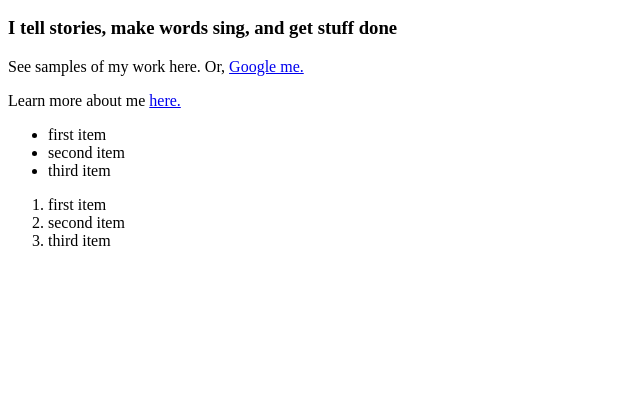
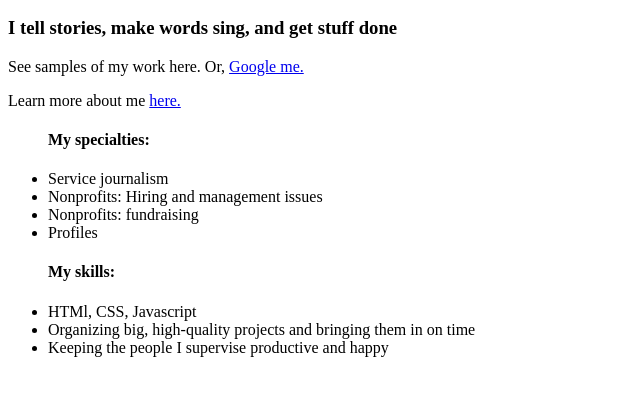
Before and after one commit to hajoslyn/heatherjoslyn.com, a plain HTML site: page index.html in a window 1280 px wide. Shown: the part 136-532 px from the top of the page, without its empty margins (0-640 px from the left). Drawn offline with Linux system fonts and the light colour scheme.

Commit message:
add specialties and skills

```diff
--- a/index.html
+++ b/index.html
@@ -15,15 +15,18 @@
   <h3> I tell stories, make words sing, and get stuff done</h3>
   <p>See samples of my work here. Or, <a href="http://www.google.com">Google me.</a></p>
   <p> Learn more about me <a href="about.html">here.</a></P>
-    <ul>
-      <li>first item</li>
-      <li> second item</li>
-      <li>third item</li>
+
+    <ul><h4>My specialties:</h4>
+      <li>Service journalism</li>
+      <li>Nonprofits: Hiring and management issues</li>
+      <li>Nonprofits: fundraising</li>
+      <li>Profiles</li>
     </ul>
-    <ol>
-      <li>first item</li>
-      <li> second item</li>
-      <li>third item</li>
-    </ol>
+
+    <ul><h4>My skills:</h4>
+      <li>HTMl, CSS, Javascript</li>
+      <li>Organizing big, high-quality projects and bringing them in on time</li>
+      <li>Keeping the people I supervise productive and happy</li>
+    </ul>
 </body>
 </html>
```
